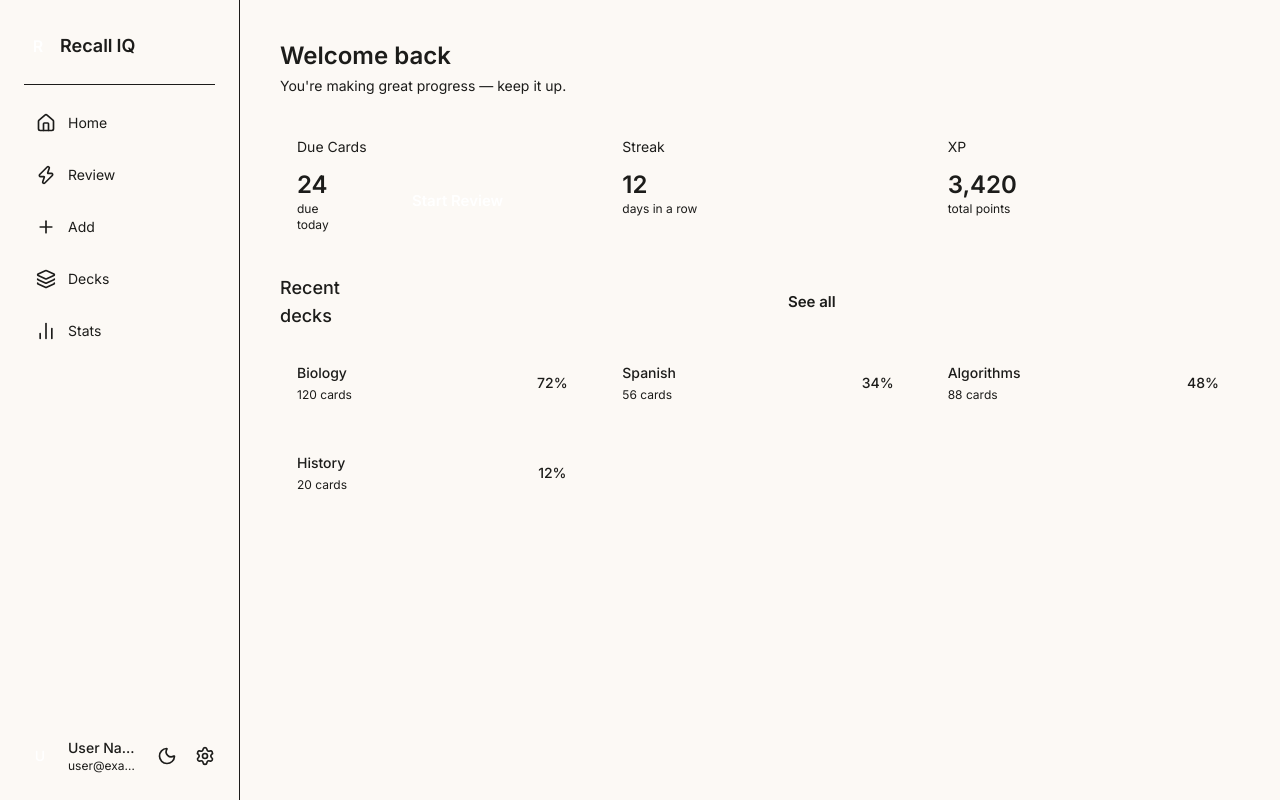
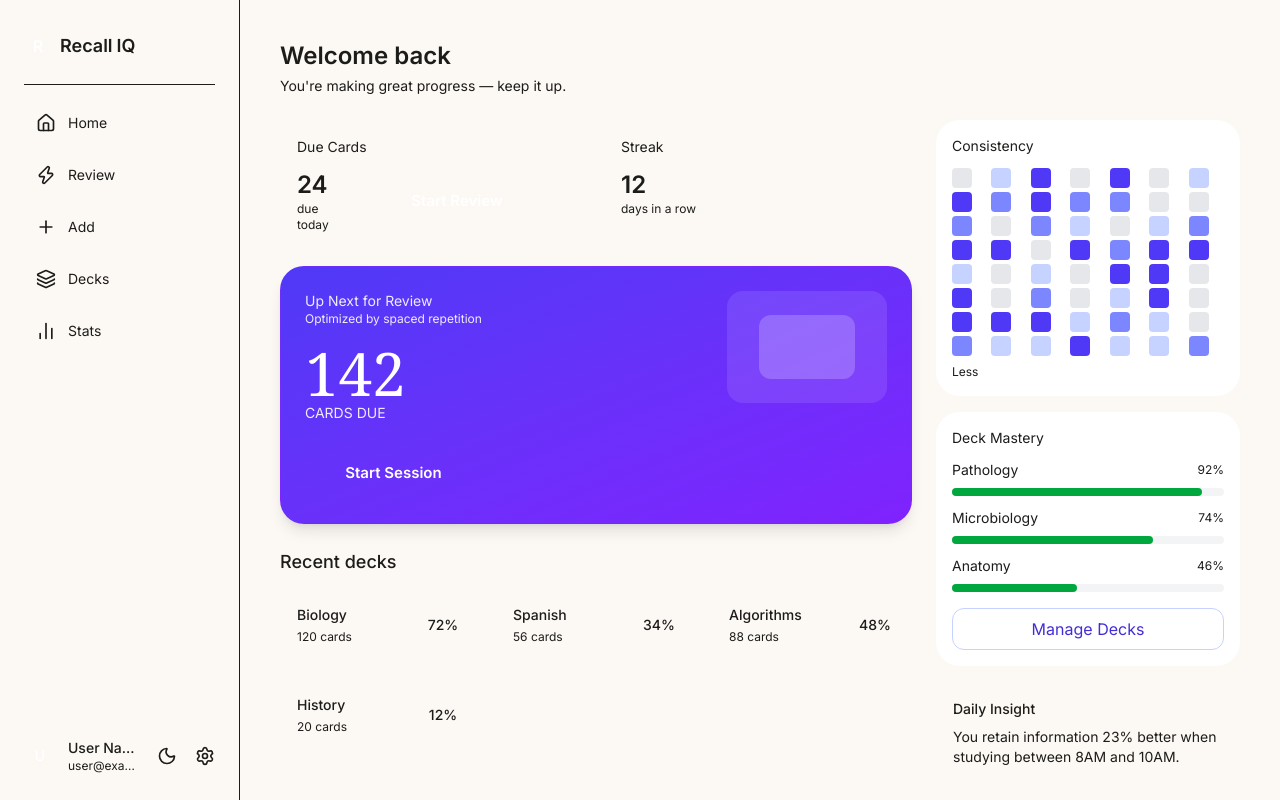
Before and after one commit to Sudarshan7a/recallIQ, a Next.js app: page /dashboard in a window 1280 px wide. Built offline with nearby package versions, Linux system fonts and the light colour scheme.

Commit message:
feat(dashboard): add consistency heatmap and deck mastery panels

```diff
--- a/app/dashboard/page.tsx
+++ b/app/dashboard/page.tsx
@@ -4,6 +4,11 @@ import React from 'react'
 import Card from '../../components/ui/Card'
 import DeckCard from '../../components/ui/DeckCard'
 import Button from '../../components/ui/Button'
+import DashboardEmpty from '../../components/ui/DashboardEmpty'
+import DashboardHero from '../../components/ui/DashboardHero'
+import DailyInsight from '../../components/ui/DailyInsight'
+import ConsistencyHeatmap from '../../components/ui/ConsistencyHeatmap'
+import DeckMastery from '../../components/ui/DeckMastery'
 
 const mockDecks = [
   { title: 'Biology', progress: 72, count: 120 },
@@ -13,14 +18,25 @@ const mockDecks = [
 ]
 
 export default function DashboardPage() {
+  const isEmpty = false // toggle to preview empty state
+
+  if (isEmpty) {
+    return (
+      <div className="max-w-7xl mx-auto">
+        <DashboardEmpty />
+      </div>
+    )
+  }
+
   return (
     <div className="max-w-7xl mx-auto">
       <header className="mb-6">
         <h1 className="text-2xl font-display font-semibold text-text-primary">Welcome back</h1>
         <p className="text-text-secondary text-sm mt-1">You're making great progress — keep it up.</p>
       </header>
-
-      <section className="grid gap-4 grid-cols-1 md:grid-cols-2 xl:grid-cols-3 mb-6">
+      <section className="grid grid-cols-1 lg:grid-cols-12 gap-6 mb-6">
+        <div className="lg:col-span-8">
+          <div className="grid grid-cols-1 sm:grid-cols-2 gap-4">
             <Card className="p-4">
               <h3 className="text-sm text-text-secondary">Due Cards</h3>
               <div className="mt-3 flex items-center justify-between">
@@ -39,26 +55,27 @@ export default function DashboardPage() {
                 <div className="text-xs text-text-secondary">days in a row</div>
               </div>
             </Card>
+          </div>
 
-        <Card className="p-4">
-          <h3 className="text-sm text-text-secondary">XP</h3>
-          <div className="mt-3">
-            <div className="text-2xl font-semibold text-text-primary">3,420</div>
-            <div className="text-xs text-text-secondary">total points</div>
+          <div className="mt-4">
+            <DashboardHero due={142} />
           </div>
-        </Card>
-      </section>
 
-      <section>
-        <div className="flex items-center justify-between mb-4">
+          <div className="mt-6">
             <h2 className="text-lg font-medium text-text-primary">Recent decks</h2>
-          <Button variant="ghost">See all</Button>
-        </div>
-        <div className="grid grid-cols-1 md:grid-cols-2 xl:grid-cols-3 gap-4">
+            <div className="grid grid-cols-1 md:grid-cols-2 xl:grid-cols-3 gap-4 mt-3">
               {mockDecks.map((d) => (
                 <DeckCard key={d.title} title={d.title} progress={d.progress} count={d.count} />
               ))}
             </div>
+          </div>
+        </div>
+
+        <aside className="lg:col-span-4 space-y-4">
+          <ConsistencyHeatmap />
+          <DeckMastery />
+          <DailyInsight />
+        </aside>
       </section>
     </div>
   )
--- /dev/null
+++ b/components/ui/ConsistencyHeatmap.tsx
@@ -0,0 +1,20 @@
+import React from 'react'
+
+export default function ConsistencyHeatmap({ weeks = 8 }: { weeks?: number }) {
+  const days = 7
+  const data = Array.from({ length: weeks * days }).map(() => Math.random())
+
+  return (
+    <div className="bg-white rounded-xl p-4">
+      <h4 className="text-sm text-text-secondary mb-3">Consistency</h4>
+      <div className="grid grid-cols-7 gap-1">
+        {data.map((v, i) => {
+          const intensity = v
+          const bg = intensity > 0.75 ? 'bg-indigo-600' : intensity > 0.5 ? 'bg-indigo-400' : intensity > 0.25 ? 'bg-indigo-200' : 'bg-gray-200'
+          return <div key={i} className={`${bg} w-5 h-5 rounded-sm`} />
+        })}
+      </div>
+      <div className="text-xs text-text-secondary mt-2">Less</div>
+    </div>
+  )
+}
--- /dev/null
+++ b/components/ui/DailyInsight.tsx
@@ -0,0 +1,11 @@
+import React from 'react'
+import Card from './Card'
+
+export default function DailyInsight({ children }: { children?: React.ReactNode }) {
+  return (
+    <Card className="p-4 bg-surface-muted text-text-primary">
+      <h4 className="text-sm font-medium">Daily Insight</h4>
+      <p className="text-sm mt-2 text-text-secondary">{children ?? 'You retain information 23% better when studying between 8AM and 10AM.'}</p>
+    </Card>
+  )
+}
--- /dev/null
+++ b/components/ui/DashboardHero.tsx
@@ -0,0 +1,28 @@
+import React from 'react'
+import Card from './Card'
+import Button from './Button'
+
+export default function DashboardHero({ due = 0 }: { due?: number }) {
+  return (
+    <Card className="p-6 bg-gradient-to-br from-indigo-600 to-violet-600 text-white shadow-lg">
+      <div className="flex items-start justify-between gap-6">
+        <div>
+          <h3 className="text-sm opacity-90">Up Next for Review</h3>
+          <p className="text-xs opacity-90">Optimized by spaced repetition</p>
+          <div className="text-6xl font-serif font-medium mt-4">{due}</div>
+          <div className="text-sm opacity-90">CARDS DUE</div>
+          <div className="mt-6">
+            <Button variant="primary">Start Session</Button>
+          </div>
+        </div>
+
+        <div className="hidden md:flex items-center">
+          <div className="w-40 h-28 bg-white/10 rounded-lg flex items-center justify-center">
+            {/* decorative card stack */}
+            <div className="w-24 h-16 bg-white/20 rounded-md" />
+          </div>
+        </div>
+      </div>
+    </Card>
+  )
+}
--- /dev/null
+++ b/components/ui/DeckMastery.tsx
@@ -0,0 +1,31 @@
+import React from 'react'
+
+export default function DeckMastery({ items }: { items?: Array<{ title: string; progress: number }> }) {
+  const list = items ?? [
+    { title: 'Pathology', progress: 92 },
+    { title: 'Microbiology', progress: 74 },
+    { title: 'Anatomy', progress: 46 },
+  ]
+
+  return (
+    <div className="bg-white rounded-xl p-4">
+      <h4 className="text-sm text-text-secondary mb-3">Deck Mastery</h4>
+      <div className="space-y-3">
+        {list.map((d) => (
+          <div key={d.title}>
+            <div className="flex items-center justify-between text-sm text-text-primary">
+              <div>{d.title}</div>
+              <div className="text-xs text-text-secondary">{d.progress}%</div>
+            </div>
+            <div className="w-full bg-gray-100 h-2 rounded-full mt-2">
+              <div className="h-2 rounded-full bg-green-600" style={{ width: `${d.progress}%` }} />
+            </div>
+          </div>
+        ))}
+      </div>
+      <div className="mt-4">
+        <button className="w-full border border-indigo-200 text-indigo-700 rounded-md py-2">Manage Decks</button>
+      </div>
+    </div>
+  )
+}
```
Lines whose indentation alone changed are shown as unchanged.
